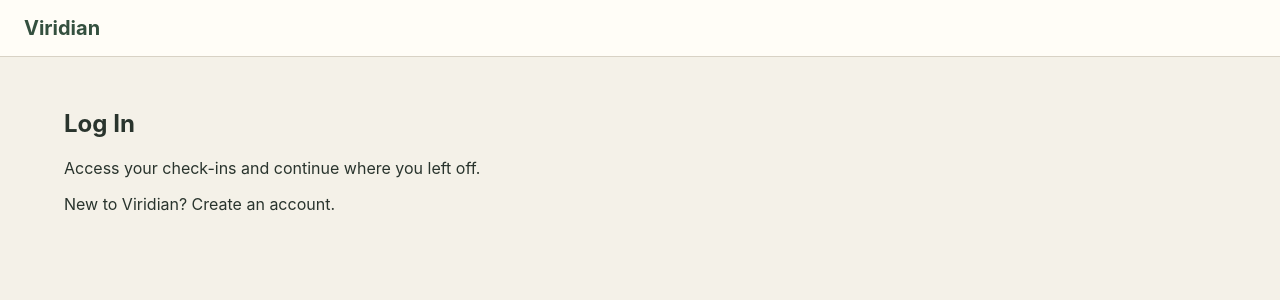
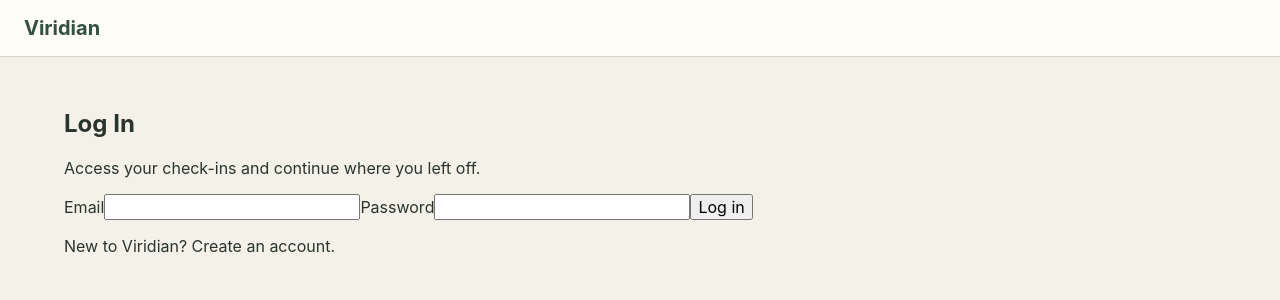
Before and after one commit to makebashangwe/viridian, a React (Vite) app in the folder frontend/: page /login in a window 1280 px wide. Shown: the top 300 px of the page. Built offline with nearby package versions, Linux system fonts and the light colour scheme; no server answers.

Commit message:
Publishing PHASE 8B to resume later.

```diff
--- a/frontend/src/App.tsx
+++ b/frontend/src/App.tsx
@@ -5,6 +5,7 @@
 import NotFoundPage from './pages/NotFoundPage'
 import RegisterPage from './pages/RegisterPage'
 import CheckInPage from './pages/CheckInPage'
+
 
 function App() {
   return (
--- /dev/null
+++ b/frontend/src/config/env.ts
@@ -0,0 +1 @@
+export const API_URL = import.meta.env.VITE_API_URL
--- a/frontend/src/pages/LoginPage.tsx
+++ b/frontend/src/pages/LoginPage.tsx
@@ -1,13 +1,70 @@
+import { useState } from 'react'
+import { getCurrentUser, login } from '../services/auth'
 
 function LoginPage() {
-    return(
+  const [email, setEmail] = useState('')
+  const [password, setPassword] = useState('')
+    const [error, setError] = useState('')
+    const [isLoading, setIsLoading] = useState(false)
 
-        <section>
-            <h1>Log In</h1>
-            <p> Access your check-ins and continue where you left off. </p>
-            <p>New to Viridian? Create an account.</p>
-        </section>
-    );
+  async function handleSubmit(event: React.FormEvent<HTMLFormElement>) {
+  event.preventDefault()
+
+  setError('')
+  setIsLoading(true)
+
+  try {
+    const token = await login({
+      email,
+      password,
+    })
+
+    sessionStorage.setItem('access_token', token.access_token)
+
+    const currentUser = await getCurrentUser()
+    console.log(currentUser)
+  } catch {
+    setError('We could not log you in. Check your email and password.')
+  } finally {
+    setIsLoading(false)
+  }
+}
+  {error && (
+  <p role="alert">
+    {error}
+  </p>
+)}
+
+  return (
+    <section>
+      <h1>Log In</h1>
+      <p>Access your check-ins and continue where you left off.</p>
+
+      <form onSubmit={handleSubmit}>
+        <label htmlFor="email">Email</label>
+        <input
+          id="email"
+          type="email"
+          value={email}
+          onChange={(event) => setEmail(event.target.value)}
+        />
+
+        <label htmlFor="password">Password</label>
+        <input
+          id="password"
+          type="password"
+          value={password}
+          onChange={(event) => setPassword(event.target.value)}
+        />
+
+        <button type="submit" disabled={isLoading}>
+            {isLoading ? 'Logging in…' : 'Log in'}
+        </button>
+      </form>
+
+      <p>New to Viridian? Create an account.</p>
+    </section>
+  )
 }
 
 export default LoginPage
--- /dev/null
+++ b/frontend/src/services/api.ts
@@ -0,0 +1,29 @@
+import { API_URL } from '../config/env'
+
+export async function apiRequest(
+  path: string,
+  options?: RequestInit,
+) {
+  const token = sessionStorage.getItem('access_token')
+
+  const headers = new Headers(options?.headers)
+
+  if (!headers.has('Content-Type')) {
+    headers.set('Content-Type', 'application/json')
+  }
+
+  if (token) {
+    headers.set('Authorization', `Bearer ${token}`)
+  }
+
+  const response = await fetch(`${API_URL}${path}`, {
+    ...options,
+    headers,
+  })
+
+  if (!response.ok) {
+    throw new Error(`API request failed with status ${response.status}`)
+  }
+
+  return response
+}
--- /dev/null
+++ b/frontend/src/services/auth.ts
@@ -0,0 +1,22 @@
+import { apiRequest } from './api'
+import type {
+  CurrentUser,
+  LoginCredentials,
+  TokenResponse,
+} from '../types/auth'
+
+export async function login(
+  credentials: LoginCredentials,
+): Promise<TokenResponse> {
+  const response = await apiRequest('/auth/login', {
+    method: 'POST',
+    body: JSON.stringify(credentials),
+  })
+
+  return response.json()
+}
+
+export async function getCurrentUser(): Promise<CurrentUser> {
+  const response = await apiRequest('/auth/me')
+  return response.json()
+}
--- /dev/null
+++ b/frontend/src/types/auth.ts
@@ -0,0 +1,14 @@
+export type LoginCredentials = {
+  email: string
+  password: string
+}
+
+export type TokenResponse = {
+  access_token: string
+  token_type: string
+}
+export type CurrentUser = {
+  id: number
+  email: string
+  username: string
+}
```
Also changed, not shown: 2 other files (tests, documents, lock files or other folders).
